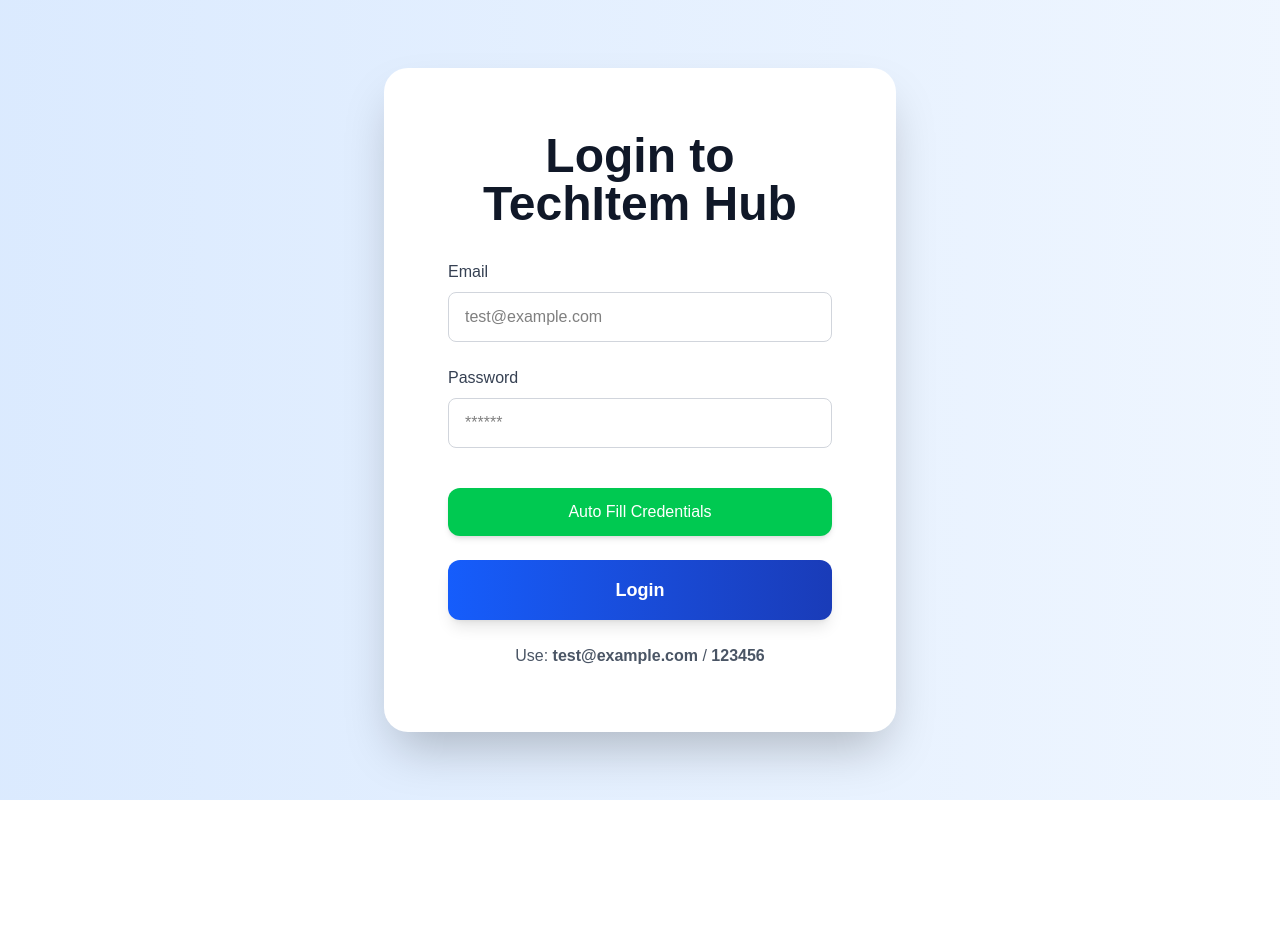
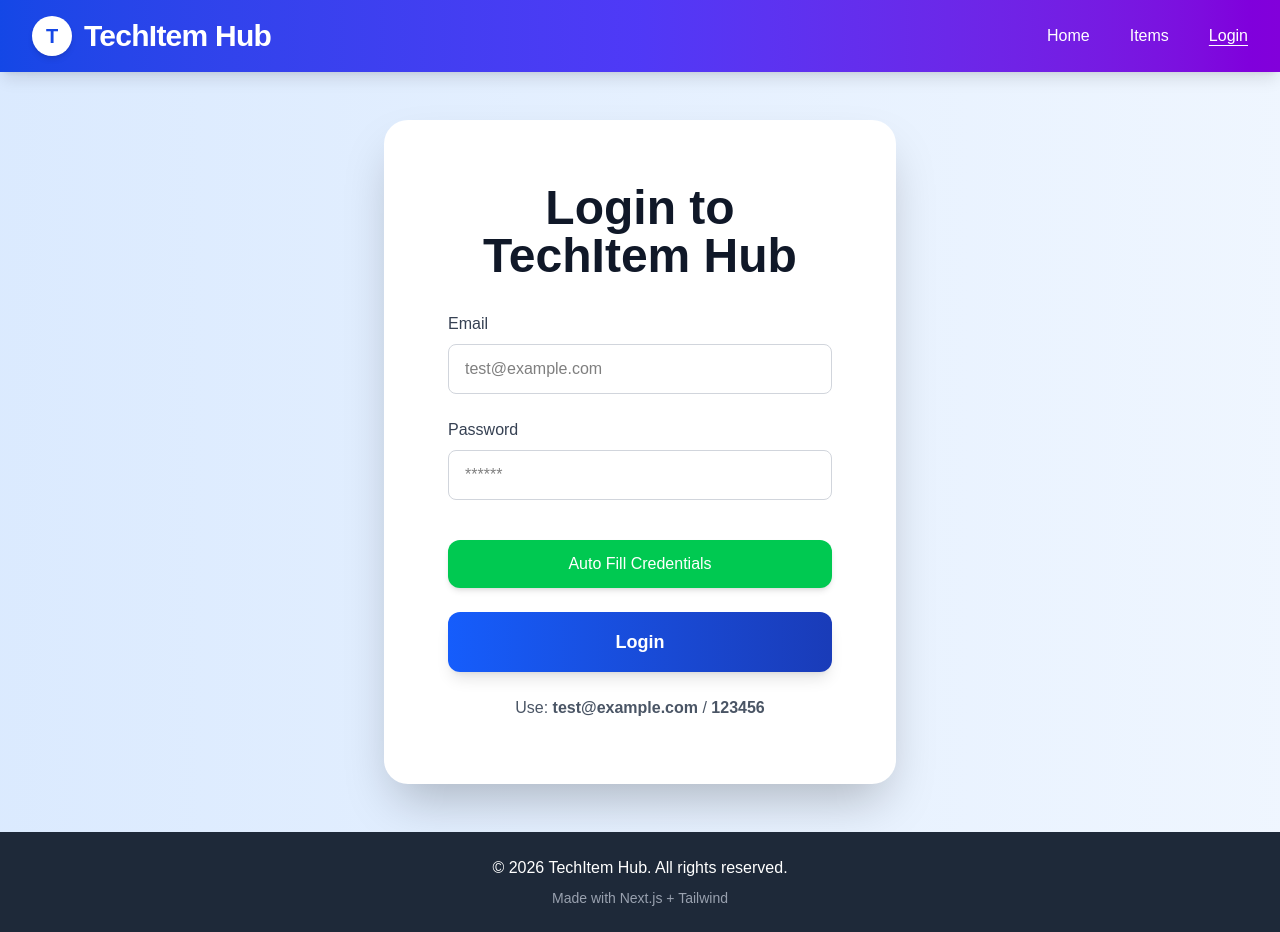
Before and after one commit to akashsarker2478/techitem-hub, a Next.js app: page /login in a window 1280 px wide. Before the commit the page ends 800 px from the top, so only its background shows below. Built offline with nearby package versions, Linux system fonts and the light colour scheme.

Commit message:
middleware add and items and details page protected

```diff
--- a/src/app/items/page.jsx
+++ b/src/app/items/page.jsx
@@ -5,7 +5,8 @@ import Navbar from "@/components/Navbar";
 
 import products from "../../../public/Data/Products.json";
 
-const AllProducts = () => {
+
+const AllProducts = async() => {
 
 
   return (
--- /dev/null
+++ b/src/app/loadineg.jsx
@@ -0,0 +1,29 @@
+// src/app/loading.tsx
+
+import Navbar from "@/components/Navbar";
+import Footer from "@/components/Footer";
+
+export default function Loading() {
+  return (
+    <div className="min-h-screen flex flex-col bg-gray-50">
+      <Navbar />
+
+      <main className="flex-grow flex items-center justify-center">
+        <div className="text-center">
+          {/* সুন্দর স্পিনার */}
+          <div className="w-16 h-16 border-4 border-blue-500 border-t-transparent rounded-full animate-spin mx-auto mb-6"></div>
+
+          <h2 className="text-2xl md:text-3xl font-bold text-gray-800 mb-4">
+            Loading TechItem Hub...
+          </h2>
+
+          <p className="text-gray-600 text-lg">
+            Fetching the latest gadgets for you
+          </p>
+        </div>
+      </main>
+
+      <Footer />
+    </div>
+  );
+}
--- a/src/app/login/page.jsx
+++ b/src/app/login/page.jsx
@@ -4,6 +4,8 @@
 import { useState } from "react";
 import { useRouter } from "next/navigation";
 import Cookies from "js-cookie";
+import Navbar from "@/components/Navbar";
+import Footer from "@/components/Footer";
 
 export default function Login() {
   const [email, setEmail] = useState("");
@@ -16,7 +18,11 @@ export default function Login() {
 
     // Hardcoded credentials
     if (email === "test@example.com" && password === "123456") {
-      Cookies.set("isLoggedIn", "true", { expires: 7 });
+      Cookies.set("auth-token", "true", {
+        expires: 7,
+        path: "/",
+      });
+      console.log("Cookie set successfully!");
       router.push("/items");
     } else {
       setError("Wrong email or password!");
@@ -30,7 +36,12 @@ export default function Login() {
   };
 
   return (
-    <div className="min-h-screen flex items-center justify-center bg-gradient-to-r from-blue-100 to-blue-50 px-4">
+    <div className="min-h-screen flex flex-col bg-gradient-to-r from-blue-100 to-blue-50">
+      {/* Navbar */}
+      <Navbar />
+
+      {/* Main Login Form */}
+      <main className="flex-grow flex items-center justify-center px-4 py-12">
         <div className="bg-white p-8 sm:p-10 md:p-12 lg:p-16 rounded-3xl shadow-2xl w-full max-w-md sm:max-w-lg">
           <h1 className="text-3xl sm:text-4xl md:text-5xl font-bold text-center mb-8 text-gray-900">
             Login to TechItem Hub
@@ -69,6 +80,7 @@ export default function Login() {
 
             {/* Auto-fill Button */}
             <button
+              type="button" // type="submit" না দিয়ে type="button" যাতে ফর্ম সাবমিট না হয়
               onClick={autoFillCredentials}
               className="w-full mt-4 bg-green-500 hover:bg-green-600 text-white font-medium py-3 rounded-xl text-md transition transform hover:scale-105 shadow-md"
             >
@@ -83,12 +95,14 @@ export default function Login() {
             </button>
           </form>
 
-
-
           <p className="text-center mt-6 text-gray-600 text-sm sm:text-base">
             Use: <span className="font-semibold">test@example.com</span> / <span className="font-semibold">123456</span>
           </p>
         </div>
+      </main>
+
+      {/* Footer */}
+      <Footer />
     </div>
   );
 }
--- a/src/components/Navbar.jsx
+++ b/src/components/Navbar.jsx
@@ -2,24 +2,25 @@
 "use client";
 
 import Link from "next/link";
+import { usePathname } from "next/navigation";
 import { useEffect, useState } from "react";
 import Cookies from "js-cookie";
-import { Menu, X } from "lucide-react"; // lucide-react থেকে আইকন (npm install lucide-react)
+import { Menu, X } from "lucide-react";
 
 export default function Navbar() {
+  const pathname = usePathname();
   const [isLoggedIn, setIsLoggedIn] = useState(false);
   const [isMenuOpen, setIsMenuOpen] = useState(false);
 
-  // লগইন স্ট্যাটাস চেক করা
   useEffect(() => {
-    const loggedIn = Cookies.get("isLoggedIn") === "true";
+    const loggedIn = Cookies.get("auth-token") === "true";
     setIsLoggedIn(loggedIn);
   }, []);
 
   const handleLogout = () => {
-    Cookies.remove("isLoggedIn");
+    Cookies.remove("auth-token", { path: "/" });
     setIsLoggedIn(false);
-    window.location.href = "/"; // হোমে রিডিরেক্ট
+    window.location.href = "/";
   };
 
   return (
@@ -38,10 +39,21 @@ export default function Navbar() {
 
           {/* Desktop Menu */}
           <div className="hidden md:flex items-center space-x-10">
-            <Link href="/" className="hover:text-blue-200 transition font-medium">
+            <Link
+              href="/"
+              className={`transition font-medium ${
+                pathname === "/" ? "underline underline-offset-4" : "hover:text-blue-200"
+              }`}
+            >
               Home
             </Link>
-            <Link href="/items" className="hover:text-blue-200 transition font-medium">
+
+            <Link
+              href="/items"
+              className={`transition font-medium ${
+                pathname.startsWith("/items") ? "underline underline-offset-4" : "hover:text-blue-200"
+              }`}
+            >
               Items
             </Link>
 
@@ -55,7 +67,9 @@ export default function Navbar() {
             ) : (
               <Link
                 href="/login"
-                className="bg-white text-indigo-700 hover:bg-gray-100 font-bold px-6 py-2 rounded-full transition transform hover:scale-105 shadow-md"
+                className={`transition font-medium ${
+                  pathname === "/login" ? "underline underline-offset-4" : "hover:text-blue-200"
+                }`}
               >
                 Login
               </Link>
@@ -76,14 +90,19 @@ export default function Navbar() {
           <div className="md:hidden py-4 space-y-4 border-t border-white/20">
             <Link
               href="/"
-              className="block hover:text-blue-200 transition py-2"
+              className={`block transition py-2 ${
+                pathname === "/" ? "underline underline-offset-4" : "hover:text-blue-200"
+              }`}
               onClick={() => setIsMenuOpen(false)}
             >
               Home
             </Link>
+
             <Link
               href="/items"
-              className="block hover:text-blue-200 transition py-2"
+              className={`block transition py-2 ${
+                pathname.startsWith("/items") ? "underline underline-offset-4" : "hover:text-blue-200"
+              }`}
               onClick={() => setIsMenuOpen(false)}
             >
               Items
@@ -102,7 +121,9 @@ export default function Navbar() {
             ) : (
               <Link
                 href="/login"
-                className="block w-full bg-white text-indigo-700 hover:bg-gray-100 font-bold py-3 rounded-full text-center transition"
+                className={`block transition py-3 rounded-full text-center ${
+                  pathname === "/login" ? "underline underline-offset-4" : "hover:text-blue-200"
+                }`}
                 onClick={() => setIsMenuOpen(false)}
               >
                 Login
--- /dev/null
+++ b/src/middleware.js
@@ -0,0 +1,20 @@
+// src/middleware.js
+import { NextResponse } from "next/server";
+
+
+export function middleware(request) {
+  const token = request.cookies.get("auth-token")?.value;
+
+  const { pathname } = request.nextUrl;
+
+  if (!token && pathname.startsWith("/items")) {
+
+    return NextResponse.redirect(new URL("/login", request.url));
+  }
+
+  return NextResponse.next();
+}
+
+export const config = {
+  matcher: ["/items/:path*"],
+};
```
Lines whose indentation alone changed are shown as unchanged.
